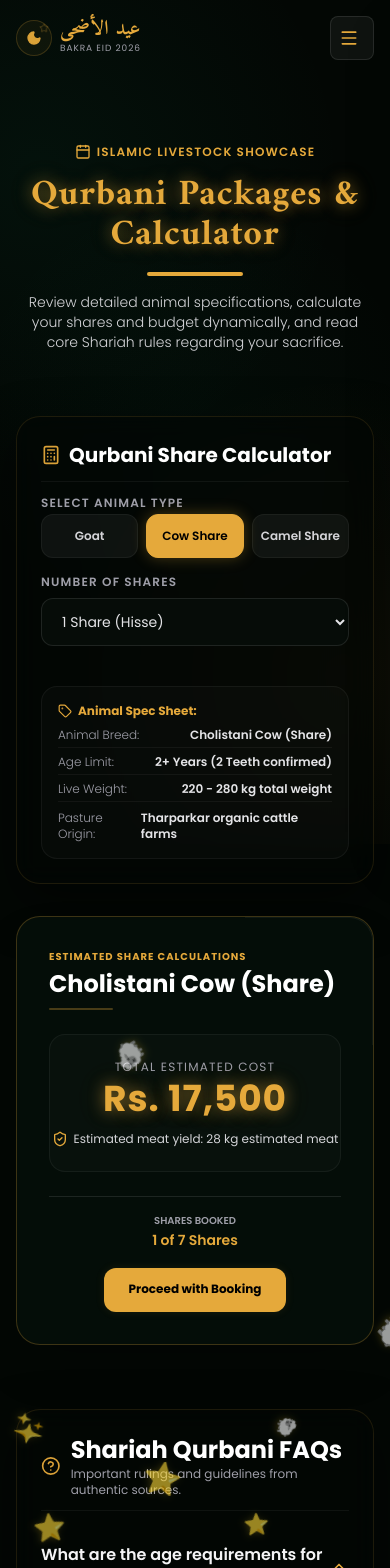
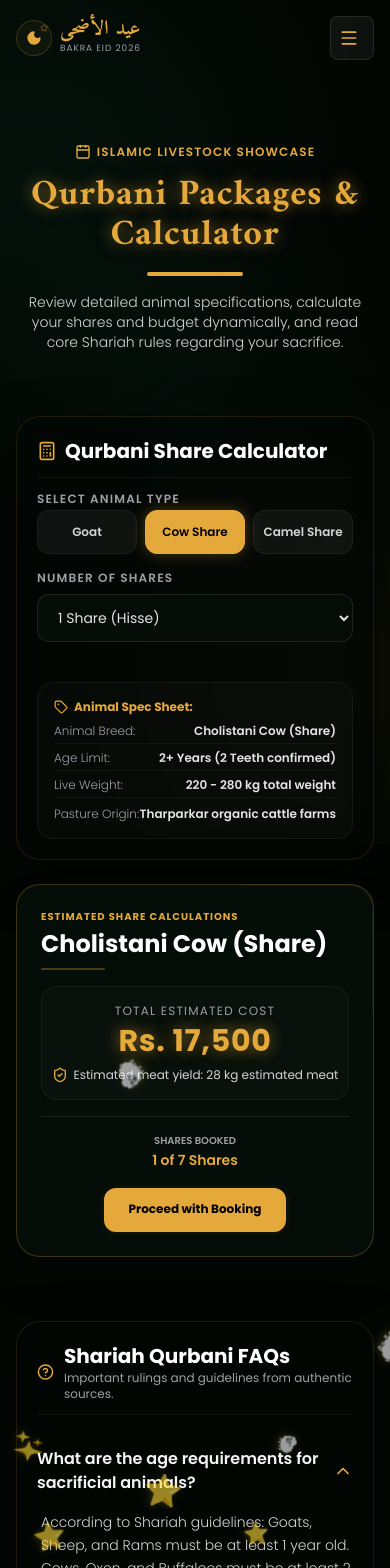
Before and after one commit to codewithlaiba28/Eid_ul_azha_2026, a Next.js app: page /packages in a window 390 px wide. Shown: the top 1568 px of the page. Built offline with nearby package versions, Linux system fonts and the light colour scheme.

Commit message:
feat: optimize Packages page for all screen sizes - Responsive calculator panel - Mobile-optimized price display (3xl-5xl) - Flexible FAQ section layout - Adaptive grid gaps throughout

```diff
--- a/src/app/packages/page.tsx
+++ b/src/app/packages/page.tsx
@@ -107,10 +107,10 @@ export default function PackagesPage() {
         </div>
 
         {/* 1. DYNAMIC SHARE BUDGET CALCULATOR */}
-        <section className="grid grid-cols-1 lg:grid-cols-12 gap-8 items-stretch">
+        <section className="grid grid-cols-1 lg:grid-cols-12 gap-6 sm:gap-8 items-stretch">
 
           {/* Left Calculator Panel (6 cols) */}
-          <div className="lg:col-span-6 glassmorphism-dark rounded-3xl p-6 sm:p-8 shadow-2xl space-y-6 flex flex-col justify-between border border-white/10 bg-white/[0.02] backdrop-blur-md">
+          <div className="lg:col-span-6 glassmorphism-dark rounded-3xl p-5 sm:p-6 md:p-8 shadow-2xl space-y-6 flex flex-col justify-between border border-white/10 bg-white/[0.02] backdrop-blur-md">
             <div className="space-y-6">
               <div className="flex items-center gap-2 mb-2 border-b border-white/5 pb-3">
                 <Calculator className="w-5 h-5 text-secondary animate-pulse" />
@@ -211,7 +211,7 @@ export default function PackagesPage() {
               key={calcAnimal + calcShares}
               initial={{ opacity: 0, scale: 0.95 }}
               animate={{ opacity: 1, scale: 1 }}
-              className="bg-[#050e09]/95 text-zinc-100 rounded-3xl p-8 border border-secondary/25 shadow-2xl relative overflow-hidden flex flex-col justify-between h-full min-h-[380px]"
+              className="bg-[#050e09]/95 text-zinc-100 rounded-3xl p-6 sm:p-8 border border-secondary/25 shadow-2xl relative overflow-hidden flex flex-col justify-between h-full min-h-[350px] sm:min-h-[380px]"
             >
               <div className="absolute top-0 right-0 w-32 h-32 opacity-5 border-t border-r border-white rounded-tr-3xl" />
 
@@ -224,12 +224,12 @@ export default function PackagesPage() {
               </div>
 
               {/* Price Display */}
-              <div className="text-center py-6 bg-white/[0.02] border border-white/5 rounded-2xl my-6">
+              <div className="text-center py-4 sm:py-6 bg-white/[0.02] border border-white/5 rounded-2xl my-4 sm:my-6">
                 <span className="text-xs text-zinc-400 uppercase tracking-widest block">Total Estimated Cost</span>
-                <span className="text-4xl sm:text-5xl font-extrabold text-secondary font-poppins tracking-wide block mt-1 text-gold-glow">
+                <span className="text-3xl sm:text-4xl md:text-5xl font-extrabold text-secondary font-poppins tracking-wide block mt-1 text-gold-glow">
                   Rs. {calculatePrice().toLocaleString()}
                 </span>
-                <span className="text-xs text-zinc-300 mt-3 block flex items-center justify-center gap-1.5">
+                <span className="text-xs text-zinc-300 mt-2 sm:mt-3 block flex items-center justify-center gap-1.5">
                   <ShieldCheck className="w-4 h-4 text-secondary" />
                   <span>Estimated meat yield: {calculateMeatYield()}</span>
                 </span>
@@ -257,11 +257,11 @@ export default function PackagesPage() {
         </section>
 
         {/* 2. DETAILED FAQs SECTION */}
-        <section className="glassmorphism-dark border border-white/10 bg-white/[0.02] backdrop-blur-md rounded-3xl p-6 sm:p-8 shadow-2xl">
+        <section className="glassmorphism-dark border border-white/10 bg-white/[0.02] backdrop-blur-md rounded-3xl p-5 sm:p-6 md:p-8 shadow-2xl">
           <div className="flex items-center gap-2.5 mb-6 border-b border-white/5 pb-3">
-            <HelpCircle className="w-6 h-6 text-secondary animate-pulse" />
+            <HelpCircle className="w-5 h-5 sm:w-6 sm:h-6 text-secondary animate-pulse" />
             <div>
-              <h2 className="text-2xl font-bold text-white font-poppins">Shariah Qurbani FAQs</h2>
+              <h2 className="text-xl sm:text-2xl font-bold text-white font-poppins">Shariah Qurbani FAQs</h2>
               <p className="text-xs text-zinc-400">Important rulings and guidelines from authentic sources.</p>
             </div>
           </div>
```
